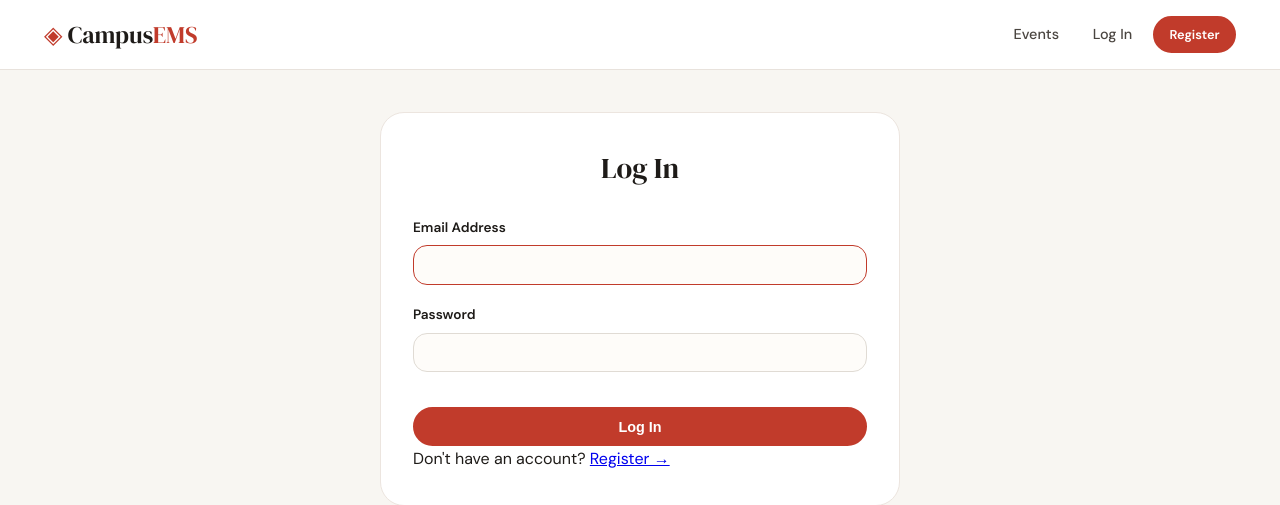
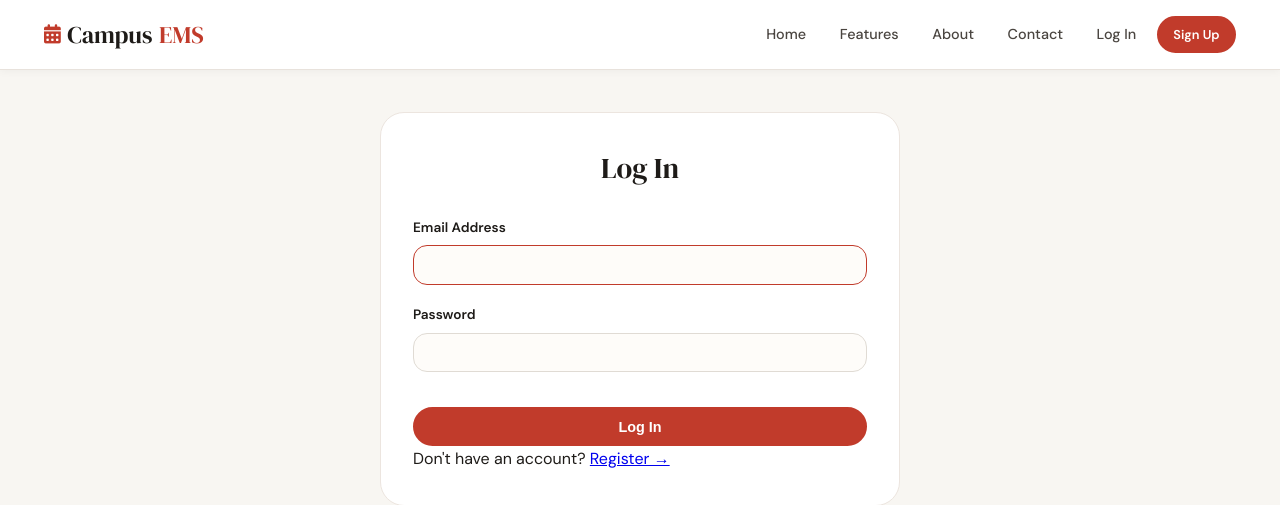
Before and after one commit to joshuaka12/Event_Management_System, a PHP site: page /login.php in a window 1280 px wide. Shown: the top 505 px of the page. Run offline with PHP 8.4, Linux system fonts and the light colour scheme.

Commit message:
Update header.php
changed to make sure it can communicate with the updated index.php (landing page)

```diff
--- a/includes/header.php
+++ b/includes/header.php
@@ -10,19 +10,20 @@ $flash = get_flash();
     <meta name="viewport" content="width=device-width, initial-scale=1.0">
     <title><?= e($page_title ?? 'Campus EMS') ?> — Campus Event Hub</title>
     <link href="https://fonts.googleapis.com/css2?family=DM+Serif+Display&family=DM+Sans:wght@400;500;600;700&display=swap" rel="stylesheet">
+    <link rel="stylesheet" href="https://cdnjs.cloudflare.com/ajax/libs/font-awesome/6.0.0-beta3/css/all.min.css">
     <style>
-        /* ========== COMPLETE STYLES ========== */
         * { margin:0; padding:0; box-sizing:border-box; }
         body { font-family:'DM Sans',sans-serif; background:#f8f6f2; color:#1e1b18; line-height:1.65; min-height:100vh; display:flex; flex-direction:column; }
         h1,h2,h3,h4 { font-family:'DM Serif Display',Georgia,serif; font-weight:500; }
         .container { max-width:1240px; margin:0 auto; padding:0 1.5rem; }
         .main-content { flex:1; padding-top:80px; padding-bottom:3rem; }
-        .navbar { position:fixed; top:0; left:0; right:0; height:70px; background:white; border-bottom:1px solid #e8e2dc; z-index:1000; }
+        .navbar { position:fixed; top:0; left:0; right:0; height:70px; background:white; border-bottom:1px solid #e8e2dc; z-index:1000; box-shadow:0 2px 8px rgba(0,0,0,0.04); }
         .nav-container { display:flex; align-items:center; justify-content:space-between; height:100%; max-width:1240px; margin:0 auto; padding:0 1.5rem; }
-        .nav-brand { font-family:'DM Serif Display',serif; font-size:1.5rem; color:#1e1b18; text-decoration:none; }
-        .brand-icon, .brand-accent { color:#c13b2b; }
+        .nav-brand { font-family:'DM Serif Display',serif; font-size:1.5rem; color:#1e1b18; text-decoration:none; display:flex; align-items:center; gap:0.4rem; }
+        .brand-icon { color:#c13b2b; font-size:1.2rem; }
+        .brand-accent { color:#c13b2b; }
         .nav-links { display:flex; align-items:center; gap:0.5rem; list-style:none; }
-        .nav-link { padding:0.4rem 0.8rem; border-radius:30px; color:#4a4540; font-weight:500; font-size:0.9rem; text-decoration:none; }
+        .nav-link { padding:0.4rem 0.8rem; border-radius:30px; color:#4a4540; font-weight:500; font-size:0.9rem; text-decoration:none; transition:all 0.2s; }
         .nav-link:hover { background:#f0ede8; color:#1e1b18; }
         .nav-logout { color:#c13b2b; }
         .nav-user { display:flex; align-items:center; gap:0.5rem; margin-left:0.5rem; }
@@ -81,11 +82,20 @@ $flash = get_flash();
         .back-button-wrapper { max-width:1240px; margin:0 auto; padding:0 1.5rem; margin-top:0.5rem; margin-bottom:1rem; }
         .back-button { display:inline-flex; align-items:center; gap:0.4rem; background:white; border:1px solid #e0dbd4; border-radius:40px; padding:0.4rem 1rem; font-family:'DM Sans',sans-serif; font-size:0.85rem; font-weight:500; color:#4a4540; cursor:pointer; transition:all 0.2s ease; }
         .back-button:hover { background:#f0ede8; border-color:#c13b2b; color:#c13b2b; transform:translateX(-3px); }
+
+        /* Smooth scroll and section offset - FIX */
+        html {
+            scroll-behavior: smooth;
+        }
+        section {
+            scroll-margin-top: 80px;
+        }
+
         @media (max-width:768px) {
             .nav-toggle { display:block; }
-            .nav-links { display:none; flex-direction:column; position:absolute; top:70px; left:0; right:0; background:white; padding:1rem; border-bottom:1px solid #ece5df; }
+            .nav-links { display:none; flex-direction:column; position:absolute; top:70px; left:0; right:0; background:white; padding:1rem; border-bottom:1px solid #ece5df; box-shadow:0 8px 20px rgba(0,0,0,0.05); }
             .nav-links.open { display:flex; }
-            .events-grid { grid-template-columns:1fr; }
+            .nav-user { flex-direction:column; align-items:flex-start; margin:0.5rem 0; }
             .back-button-wrapper { margin-top:0; }
         }
     </style>
@@ -93,20 +103,24 @@ $flash = get_flash();
 <body>
 <nav class="navbar">
     <div class="nav-container">
-        <a href="<?= base_url('index.php') ?>" class="nav-brand">
-            <span class="brand-icon">◈</span>
+        <a href="#home" class="nav-brand">
+            <span class="brand-icon"><i class="fas fa-calendar-alt"></i></span>
             Campus<span class="brand-accent">EMS</span>
         </a>
         <button class="nav-toggle" id="navToggle">☰</button>
         <ul class="nav-links" id="navLinks">
-            <li><a href="<?= base_url('index.php') ?>" class="nav-link">Events</a></li>
+            <li><a href="#home" class="nav-link">Home</a></li>
+            <li><a href="#features" class="nav-link">Features</a></li>
+            <li><a href="#about" class="nav-link">About</a></li>
+            <li><a href="#contact" class="nav-link">Contact</a></li>
+
             <?php if (is_logged_in()): ?>
                 <?php if (current_role() === 'admin'): ?>
                     <li><a href="<?= base_url('admin/dashboard.php') ?>" class="nav-link">Admin Panel</a></li>
                 <?php elseif (current_role() === 'organizer'): ?>
                     <li><a href="<?= base_url('organizer/dashboard.php') ?>" class="nav-link">Dashboard</a></li>
                     <li><a href="<?= base_url('organizer/create_event.php') ?>" class="nav-link">Create Event</a></li>
-                    <li><a href="<?= base_url('organizer/profile.php') ?>" class="nav-link">My Profile</a></li>  <!-- added profile link -->
+                    <li><a href="<?= base_url('organizer/profile.php') ?>" class="nav-link">My Profile</a></li>
                 <?php else: ?>
                     <li><a href="<?= base_url('student/dashboard.php') ?>" class="nav-link">My Dashboard</a></li>
                 <?php endif; ?>
@@ -117,7 +131,7 @@ $flash = get_flash();
                 <li><a href="<?= base_url('logout.php') ?>" class="nav-link nav-logout">Log Out</a></li>
             <?php else: ?>
                 <li><a href="<?= base_url('login.php') ?>" class="nav-link">Log In</a></li>
-                <li><a href="<?= base_url('register.php') ?>" class="btn btn-primary btn-sm">Register</a></li>
+                <li><a href="<?= base_url('register.php') ?>" class="btn btn-primary btn-sm">Sign Up</a></li>
             <?php endif; ?>
         </ul>
     </div>
```
